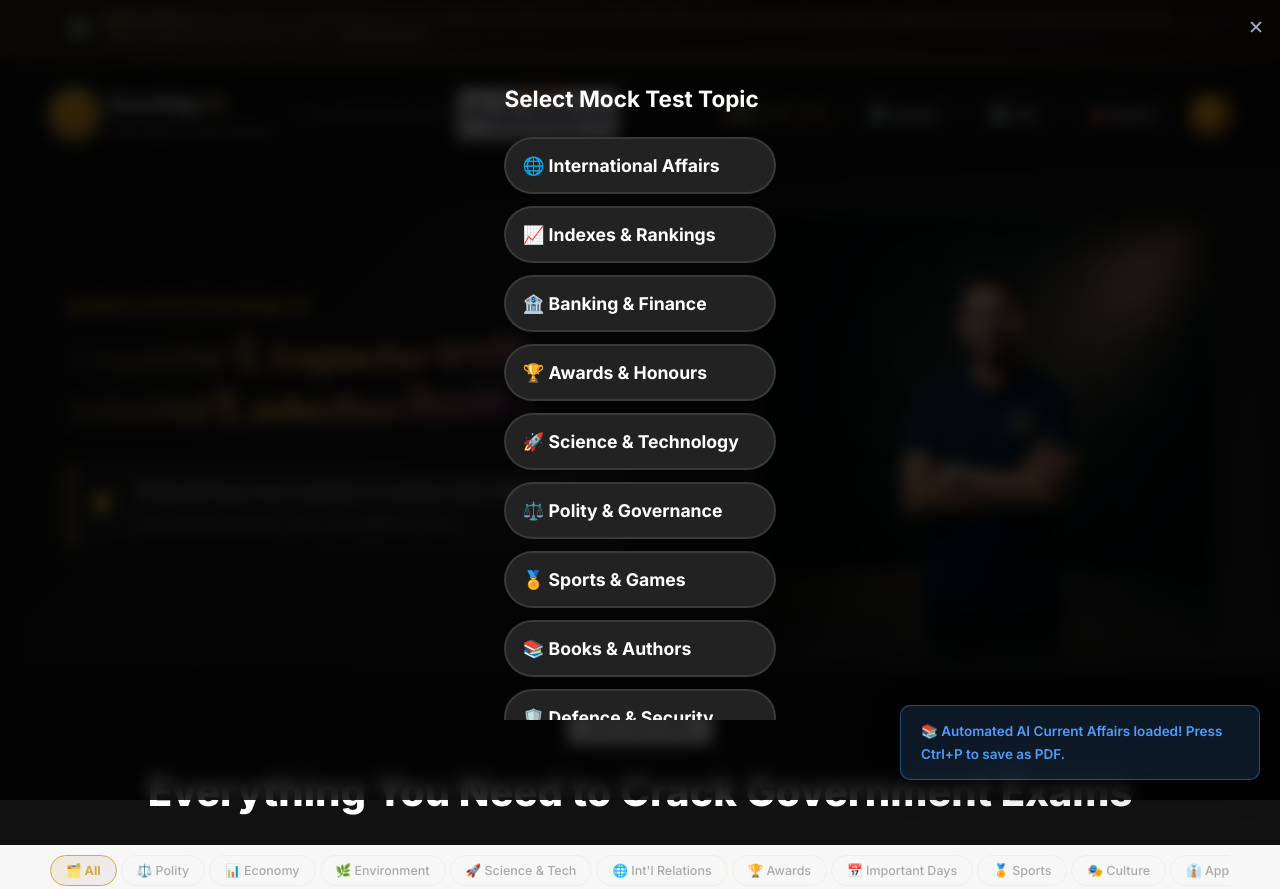
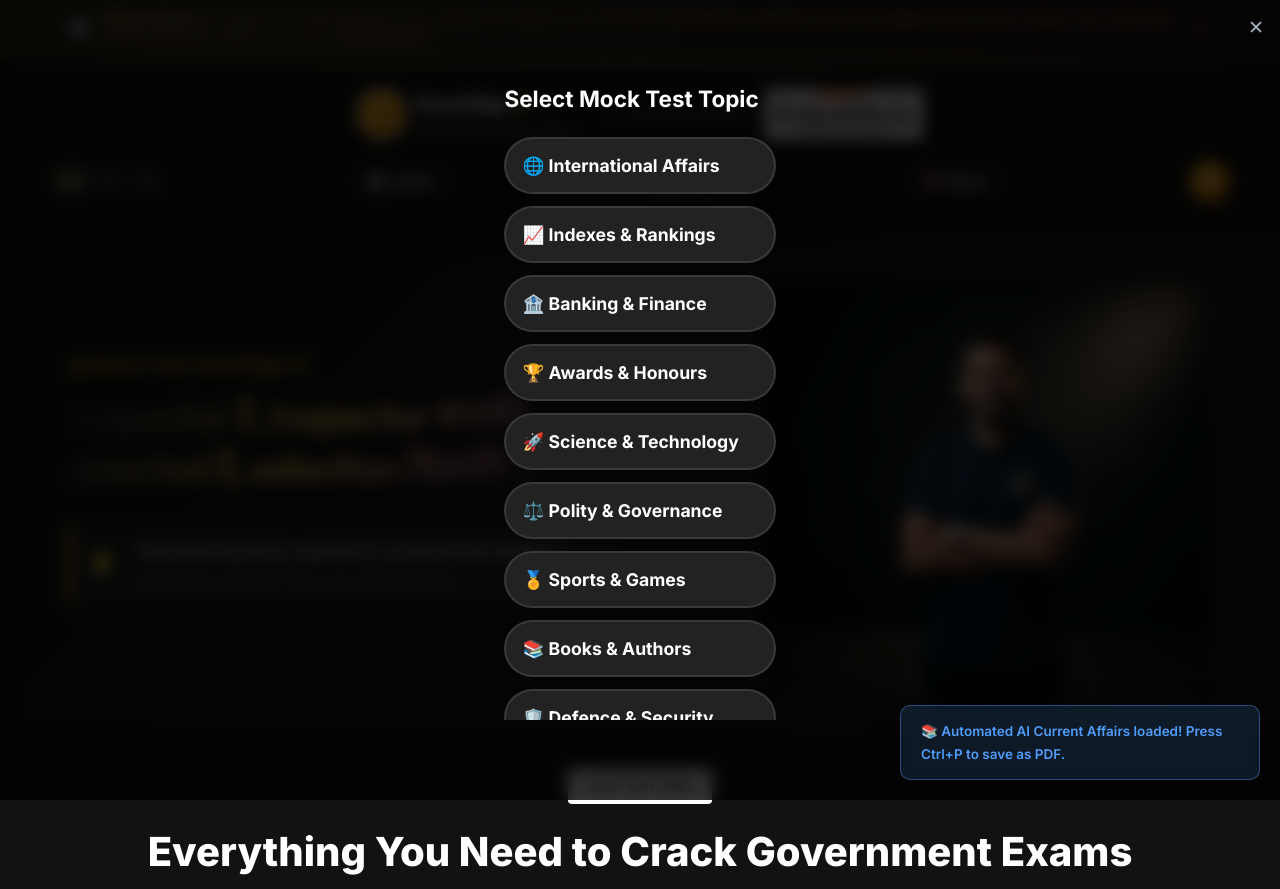
Before and after one commit to Srimanth3272/exam-edge-ai, a website: page index.html in a window 1280 px wide. Shown: the top 889 px of the page. Drawn offline with Linux system fonts and the light colour scheme; no server answers.

Commit message:
Update header to stacked layout with centered logos and full-width buttons

```diff
--- a/index.html
+++ b/index.html
@@ -32,9 +32,9 @@
        HEADER
        ════════════════════════════════════════ -->
   <header class="site-header" id="top" style="background: #111; border-bottom: 1px solid #333;">
-    <div class="container header-inner" style="display: flex; align-items: center; justify-content: space-between; padding: 15px 0;">
+    <div class="container header-inner" style="display: flex; flex-direction: column; gap: 20px; padding: 15px 0;">
       <!-- Logo Redesigned to Circular Golden Badge -->
-      <div style="display: flex; align-items: center; gap: 20px;">
+      <div style="display: flex; align-items: center; gap: 20px; justify-content: center; width: 100%;">
         <div class="logo-wrap" style="display: flex; align-items: center; gap: 10px;">
           <div class="logo-icon" style="width: 50px; height: 50px; background: linear-gradient(135deg, #fbbf24 0%, #d97706 100%); border-radius: 50%; display: flex; align-items: center; justify-content: center; font-size: 24px; color: #fff; border: 2px solid #fff; box-shadow: 0 0 10px rgba(251,191,36,0.5);">
             ⚡
@@ -54,7 +54,7 @@
       </div>
 
       <!-- Existing Buttons Maintained -->
-      <div class="header-actions" style="display: flex; align-items: center; gap: 15px;">
+      <div class="header-actions" style="display: flex; align-items: center; justify-content: space-between; width: 100%;">
         <div class="lang-selector">
           <button class="lang-btn active" id="btn-lang-en" onclick="translatePage('en')">EN</button>
           <button class="lang-btn" id="btn-lang-hi" onclick="translatePage('hi')">HI</button>
```
